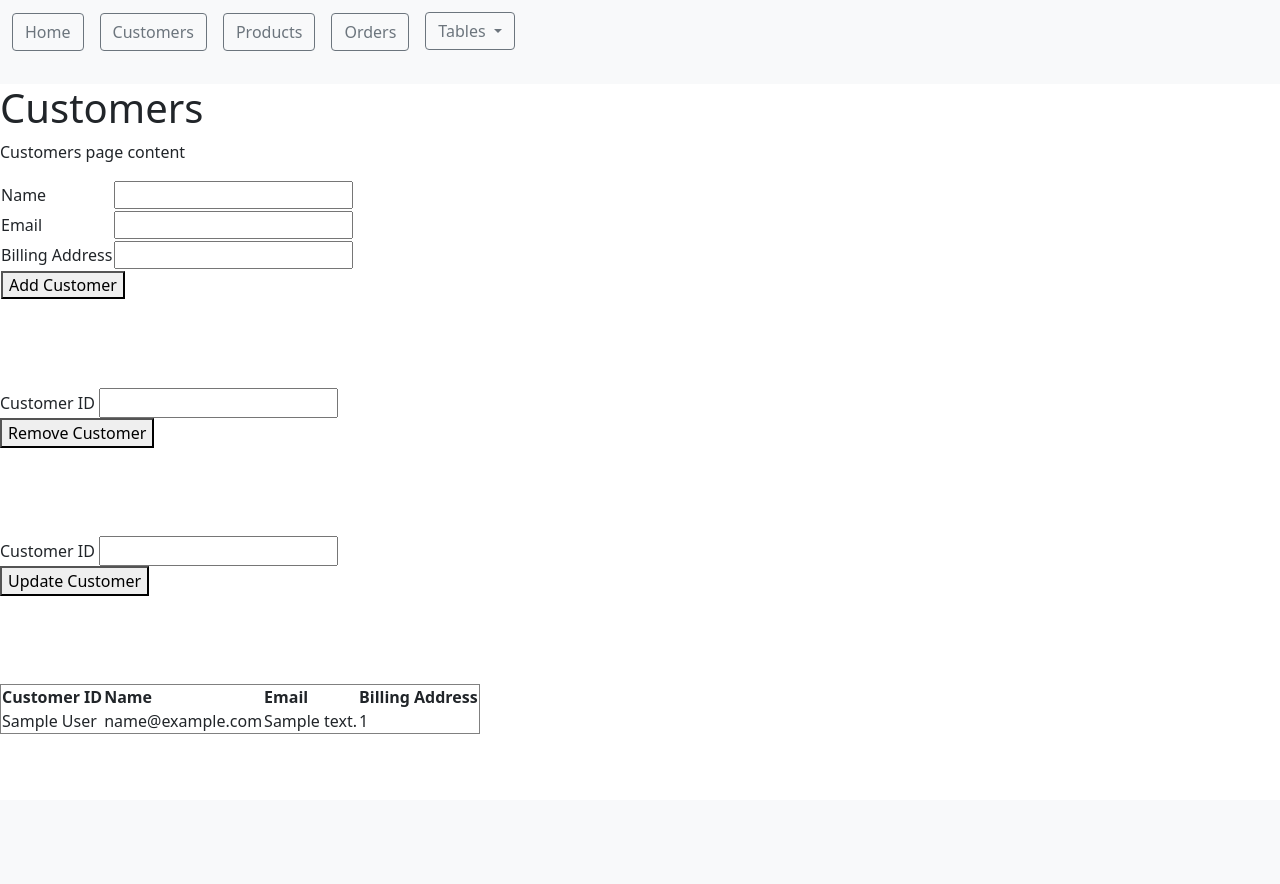
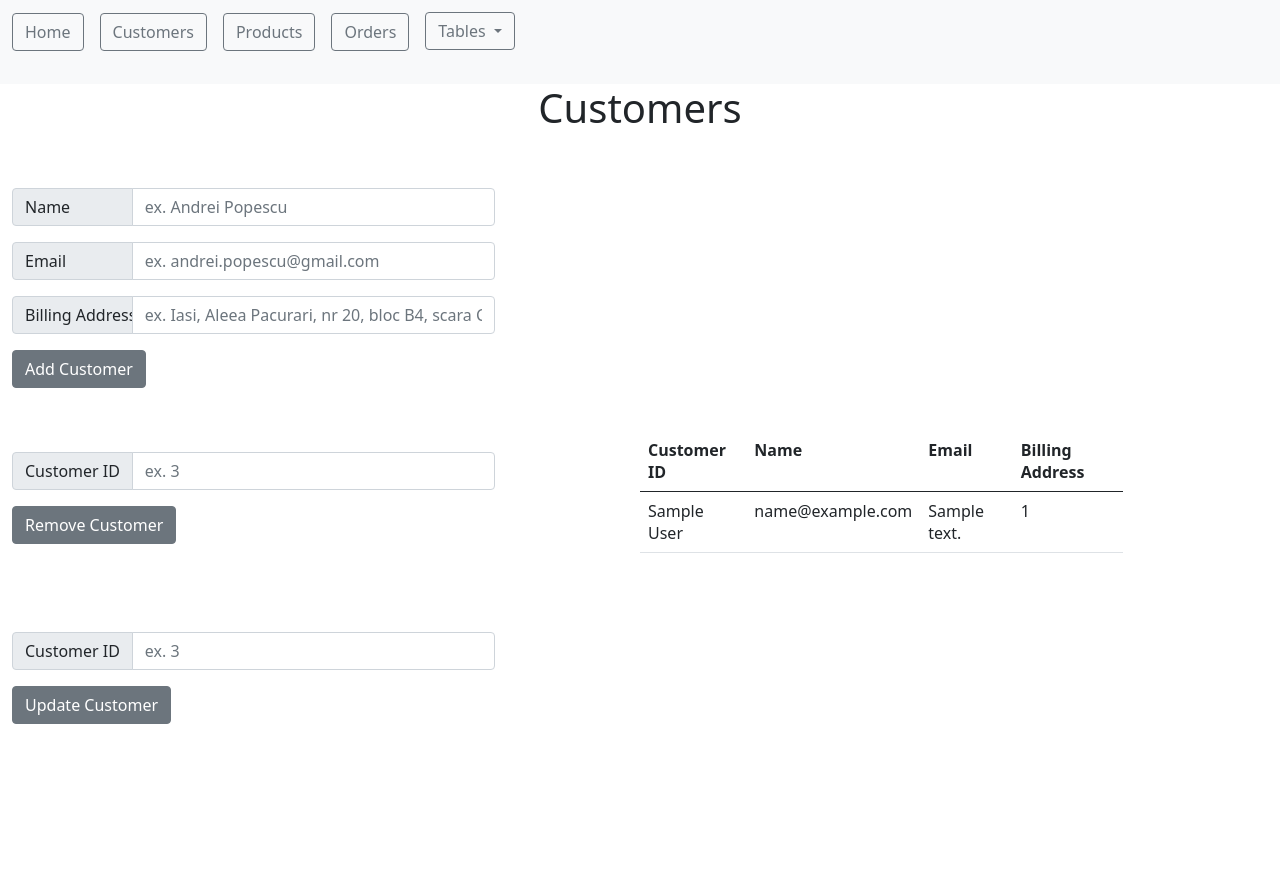
Before and after one commit to GCipry3/ClothesStore, a Flask app: page /customers in a window 1280 px wide. Before the commit the page ends 734 px from the top, so only its background shows below. Run offline with Flask 2, Linux system fonts and the light colour scheme; tables that the repository leaves empty or names only in its code hold one stand-in row (values such as "Sample post").

Commit message:
Container added to home.html

```diff
--- a/templates/customers.html
+++ b/templates/customers.html
@@ -6,45 +6,50 @@
 
     <body>
         {% include 'blocks/header.html' %}
+
+        <div class="container-fluid" style="height: 100%;width:100%">
+            <div class="text-center">
                 <h1>Customers</h1>
-        <p>Customers page content</p>
+            </div><br><br>
 
-
+            <div class="row justify-content-center align-items-center" style="width:100%">
+                <div class="col-1" style="width:50%">
                     <form action="/add-customer" method="post">
-            <table>
-                <tr>
-                    <td><label for="name">Name</label></td>
-                    <td><input type="text" name="name" id="name"></td>
-                </tr>
-                <tr>
-                    <td><label for="email">Email</label></td>
-                    <td><input type="text" name="email" id="email"></td>
-                </tr>
-                <tr>
-                    <td><label for="billing_address">Billing Address</label></td>
-                    <td><input type="text" name="billing_address" id="billing_address"></td>
-                </tr>
-                <tr>
-                    <td colspan="2"><button type="submit">Add Customer</button></td>
-                </tr>
-            </table>
-        </form><br><br><br>
+                        <div class="input-group mb-3" style="width:80%">
+                            <span class="input-group-text" for="name" style="width:25%">Name</span>
+                            <input type="text" name="name" id="name" class="form-control" placeholder="ex. Andrei Popescu" aria-describedby="basic-addon1">
+                        </div>
+                        <div class="input-group mb-3" style="width:80%">
+                            <span class="input-group-text" for="email" style="width:25%">Email</span>
+                            <input type="text" name="email" id="email" class="form-control" placeholder="ex. andrei.popescu@gmail.com" aria-describedby="basic-addon1">
+                        </div>
+                        <div class="input-group mb-3" style="width:80%">
+                            <span class="input-group-text" for="billing_address-addon2" style="width:25%">Billing Address</span>
+                            <input type="text" name="billing_address" id="billing_address" class="form-control" placeholder="ex. Iasi, Aleea Pacurari, nr 20, bloc B4, scara C, ap 15" aria-describedby="basic-addon1">
+                        </div>
+                        <button type="submit" class="btn btn-secondary">Add Customer</button>
+                    </form><br><br>
 
                     <form action="/remove-customer" method="post">
-            <label for="customer_id">Customer ID</label>
-            <input type="text" name="customer_id" id="customer_id"><br>
+                        <div class="input-group mb-3" style="width:80%">
+                            <span class="input-group-text" for="customer_id" style="width:25%">Customer ID</span>
+                            <input type="text" name="customer_id" id="customer_id" class="form-control" placeholder="ex. 3" aria-describedby="basic-addon1">
+                        </div>
 
-            <button type="submit">Remove Customer</button>
+                        <button type="submit" class="btn btn-secondary">Remove Customer</button>
                     </form><br><br><br>
 
                     <form action="/update-customer" method="post">
-            <label for="customer_id">Customer ID</label>
-            <input type="text" name="customer_id" id="customer_id"><br>
+                        <div class="input-group mb-3" style="width:80%">
+                            <span class="input-group-text" for="customer_id" style="width:25%">Customer ID</span>
+                            <input type="text" name="customer_id" id="customer_id" class="form-control" placeholder="ex. 3" aria-describedby="basic-addon1">
+                        </div>
+                        <button type="submit" class="btn btn-secondary">Update Customer</button>
+                    </form><br><br><br>
+                </div>
 
-            <button type="submit">Update Customer</button>
-        </form><br><br><br>
-
-        <table border="1px">
+                <div class="col-1" style="width:50%">
+                    <table class="table table-hover" style="width: 80%">
                         <thread>
                             <tr>
                                 <th>Customer ID</th>
@@ -65,7 +70,9 @@
                             {% endfor %}
                         </tbody>
                     </table>
-
+                </div>
+            </div>
+        </div>
         {% include 'blocks/js_src.html' %}
     </body>
 </html>
```
Also changed, not shown: templates/home.html (+4 -3 lines). Lines whose indentation alone changed are shown as unchanged.
